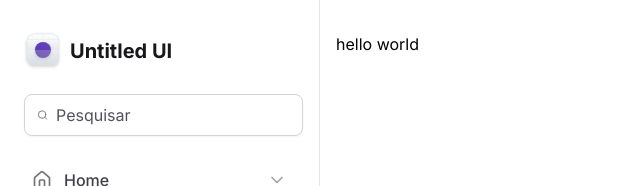
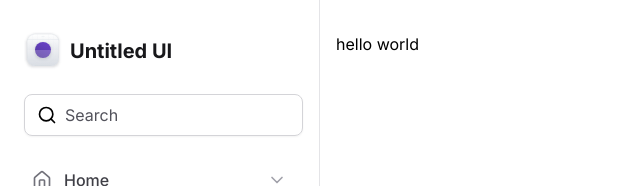
Before and after one commit to Viniciusrbr/tailwind-dashboard, a Next.js app: page / in a window 1280 px wide. Shown: the top 186 px of the page, without its empty margins (0-640 px from the left). Built offline with nearby package versions, Linux system fonts and the light colour scheme.

Commit message:
feat: pattern de composição

```diff
--- /dev/null
+++ b/src/components/Input.tsx
@@ -0,0 +1,29 @@
+import { ComponentProps } from 'react'
+
+type InputPrefixProps = ComponentProps<'div'>
+
+export function Prefix(props: InputPrefixProps) {
+  return <div {...props} />
+}
+
+type InputControlProps = ComponentProps<'input'>
+
+export function Control(props: InputControlProps) {
+  return (
+    <input
+      className="flex-1 border-0 bg-transparent p-0 text-zinc-900 placeholder-zinc-600"
+      {...props}
+    />
+  )
+}
+
+type InputRootProps = ComponentProps<'div'>
+
+export function Root(props: InputRootProps) {
+  return (
+    <div
+      className="mx-1 flex w-full items-center gap-2 rounded-lg border border-zinc-300 px-3 py-2 shadow-sm"
+      {...props}
+    />
+  )
+}
--- a/src/components/Sidebar/index.tsx
+++ b/src/components/Sidebar/index.tsx
@@ -5,27 +5,27 @@
   Home,
   SquareStack,
   Users,
-  Search,
   LifeBuoy,
   Cog,
+  Search,
 } from 'lucide-react'
 import { Logo } from './Logo'
 import NavItem from './NavItem'
 import { UsedSpaceWidget } from './UsedSpaceWidget'
 import { Profile } from './Profile'
+import * as Input from '@/components/Input'
 
 export default function Sidebar() {
   return (
     <aside className="flex flex-col gap-6 border-r border-zinc-200 px-5 py-8">
       <Logo />
 
-      <div className="mx-1 flex w-full items-center gap-2 rounded-lg border border-zinc-300 px-3 py-2 shadow-sm">
-        <Search className="h-5 text-zinc-500" />
-        <input
-          className="flex-1 border-0 bg-transparent p-0 text-zinc-900 placeholder-zinc-600"
-          placeholder="Pesquisar"
-        />
-      </div>
+      <Input.Root>
+        <Input.Prefix>
+          <Search className="h-5 w-5 to-zinc-500" />
+        </Input.Prefix>
+        <Input.Control placeholder="Search" />
+      </Input.Root>
 
       <nav>
         <NavItem title="Home" icon={Home} />
```
